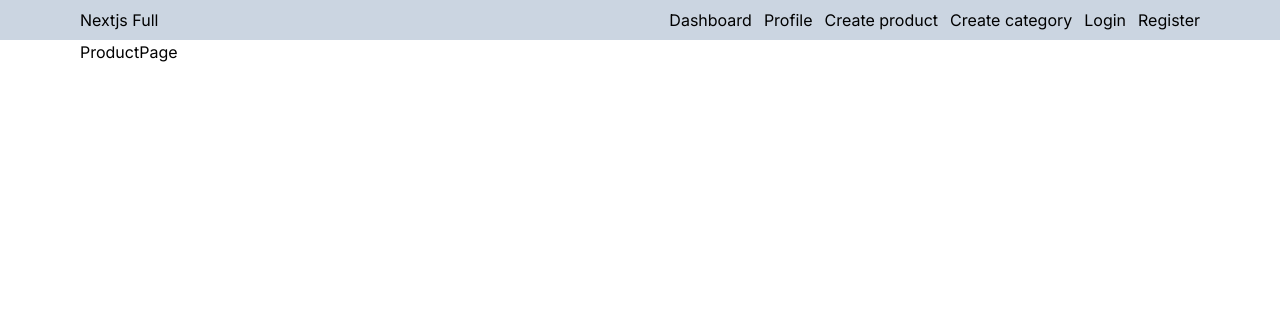
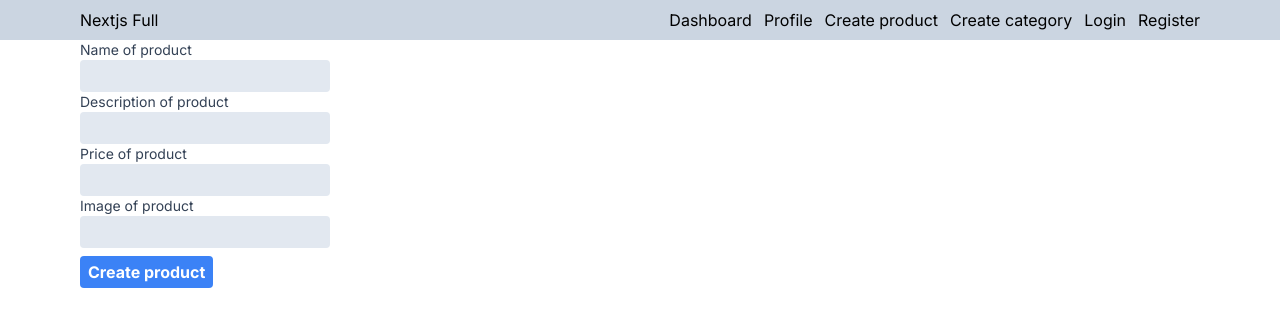
Before and after one commit to UlisesOrnelasR/nextjs-fullstack-app, a Next.js app: page /dashboard/products/new in a window 1280 px wide. Shown: the top 326 px of the page. Built offline with nearby package versions, Linux system fonts and the light colour scheme.

Commit message:
create schema

```diff
--- a/src/app/dashboard/products/new/page.tsx
+++ b/src/app/dashboard/products/new/page.tsx
@@ -1,7 +1,17 @@
-import React from "react";
+import ProductsForm from "@/components/products/ProductsForm";
+import { Metadata } from "next";
+
+export const metadata: Metadata = {
+  title: "Create product",
+  description: "Create a new products",
+};
 
 const ProductPage = () => {
-  return <div>ProductPage</div>;
+  return (
+    <div>
+      <ProductsForm />
+    </div>
+  );
 };
 
 export default ProductPage;
--- /dev/null
+++ b/src/app/schemas/productSchema.ts
@@ -0,0 +1,24 @@
+import { z } from "zod";
+
+export const createProductSchema = z.object({
+  name: z
+    .string()
+    .min(3, {
+      message: "The name must be contain 3 characters",
+    })
+    .max(255),
+  description: z
+    .string({
+      invalid_type_error: "description must be a string",
+    })
+    .optional(),
+  price: z.string().refine((value) => {
+    return !isNaN(parseFloat(value));
+  }),
+  imagen: z
+    .string()
+    .url({
+      message: "The image should be a URL",
+    })
+    .optional(),
+});
--- a/src/components/products/ProductsForm.tsx
+++ b/src/components/products/ProductsForm.tsx
@@ -1,13 +1,17 @@
 "use client";
 import { useForm } from "react-hook-form";
+import { zodResolver } from "@hookform/resolvers/zod";
 import { Label, Input, Button } from "@/components/ui";
+import { createProductSchema } from "@/app/schemas/productSchema";
 
 const ProductsForm = () => {
   const {
     register,
     handleSubmit,
     formState: { errors },
-  } = useForm();
+  } = useForm({
+    resolver: zodResolver(createProductSchema),
+  });
 
   const onSubmit = handleSubmit((data) => {
     console.log(data);
```
